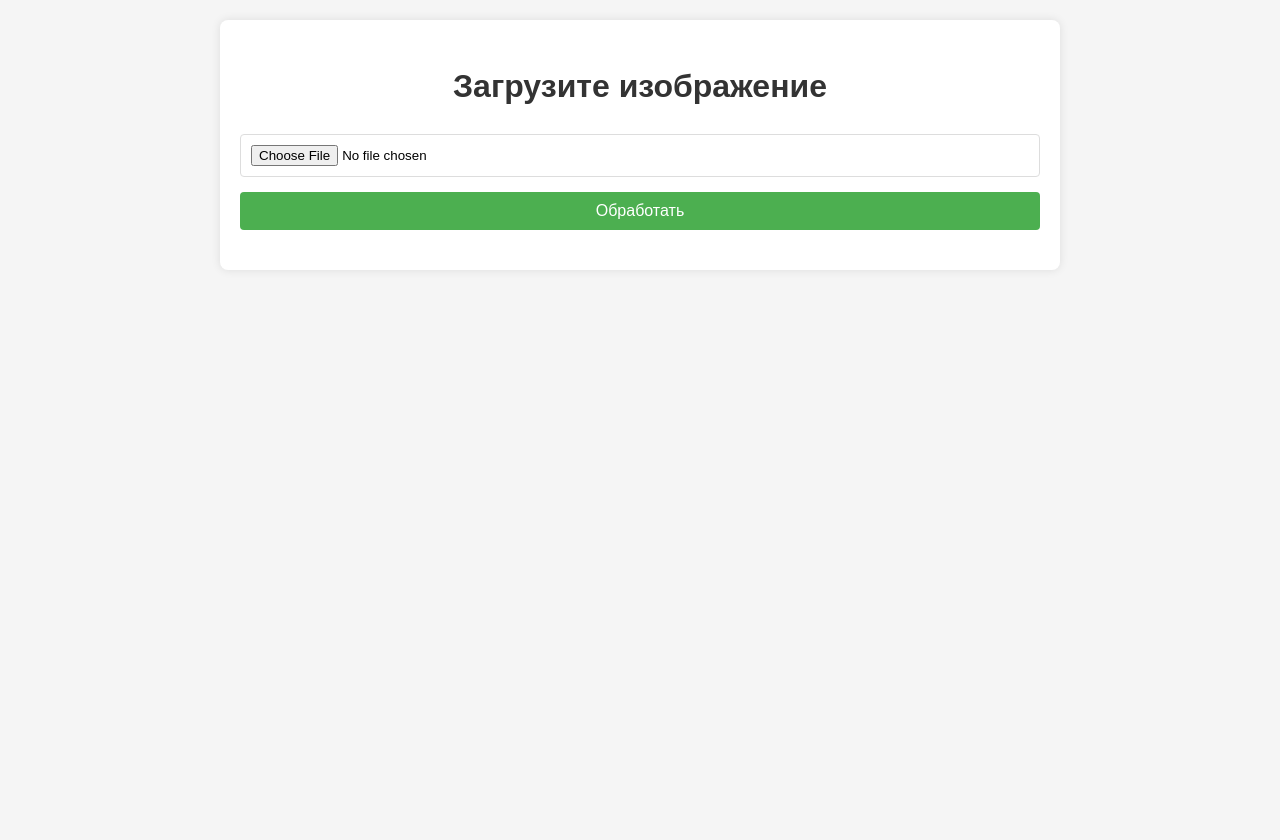
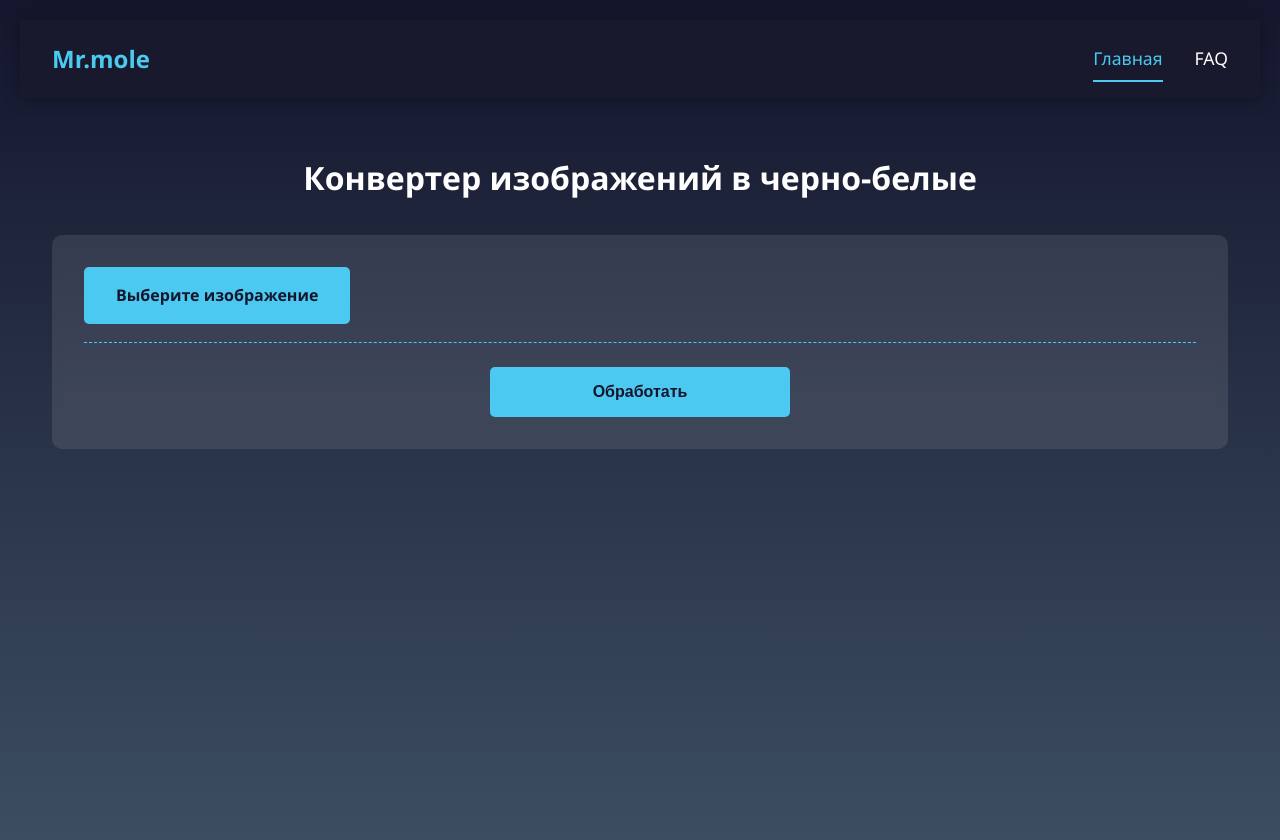
Before and after one commit to Lemerguy23/Mr.-Mole, a FastAPI app: page / in a window 1280 px wide. Before the commit the page ends 230 px from the top, so only its background shows below. Run offline with FastAPI, Linux system fonts and the light colour scheme.

Commit message:
Добавил FAQ, обновил стили и скрипты

```diff
--- a/site/main.py
+++ b/site/main.py
@@ -1,11 +1,10 @@
 from fastapi import FastAPI, Request, File, UploadFile
-from fastapi.responses import HTMLResponse
+from fastapi.responses import HTMLResponse, JSONResponse
 from fastapi.staticfiles import StaticFiles
 from mako.template import Template
 from PIL import Image
 import io
 import os
-import time
 import uuid
 
 app = FastAPI()
@@ -17,22 +16,31 @@ async def read_root(request: Request):
     template = Template(filename='templates/index.html')
     return HTMLResponse(content=template.render())
 
-@app.post("/upload", response_class=HTMLResponse)
-async def upload_image(request: Request, file: UploadFile = File(...)):
-    os.makedirs("static", exist_ok=True)
-    image_data = await file.read()
-    image = Image.open(io.BytesIO(image_data))
-    #Превращение изображения в ч/б и вывод его на странице для примера, то есть ч/б в перспективе заменится на модель
-    processed_image = image.convert("L")
-    filename = f"processed_{uuid.uuid4().hex}.png"
-    processed_image_path = f"static/{filename}"
-    processed_image.save(processed_image_path)
-    template = Template(filename='templates/index.html')
-    html_content = template.render(
-        processed_image_url=f"/{processed_image_path}"
-    )
+@app.post("/upload")
+async def upload_image(file: UploadFile = File(...)):
+    os.makedirs("static/uploads", exist_ok=True)
+    file_ext = file.filename.split('.')[-1]
+    filename = f"processed_{uuid.uuid4().hex}.{file_ext}"
+    output_path = f"static/uploads/{filename}"
+    try:
+        image = Image.open(io.BytesIO(await file.read()))
+        processed_image = image.convert("L")
+        processed_image.save(output_path)
 
-    return HTMLResponse(content=html_content)
+        return JSONResponse({
+            "status": "success",
+            "image_url": f"/static/uploads/{filename}"
+        })
+    except Exception as e:
+        return JSONResponse({
+            "status": "error",
+            "message": str(e)
+        }, status_code=500)
+
+@app.get("/faq", response_class=HTMLResponse)
+async def faq_page(request: Request):
+    template = Template(filename='templates/faq.html')
+    return HTMLResponse(content=template.render())
 
 if __name__ == "__main__":
     import uvicorn
--- /dev/null
+++ b/site/static/all_styles.css
@@ -0,0 +1,317 @@
+/* Основные стили */
+body {
+    font-family: 'Arial', sans-serif;
+    margin: 0;
+    padding: 0;
+    background: linear-gradient(135deg, #14162d 0%, #3c4d61 100%);
+    min-height: 100vh;
+    color: white;
+    line-height: 1.6;
+}
+
+/* Шапка */
+.header {
+    background-color: rgba(26, 26, 46, 0.9);
+    padding: 1rem 2rem;
+    display: flex;
+    justify-content: space-between;
+    align-items: center;
+    box-shadow: 0 2px 15px rgba(0, 0, 0, 0.3);
+    position: sticky;
+    top: 0;
+    z-index: 100;
+    backdrop-filter: blur(10px);
+}
+
+.logo {
+    font-size: 1.5rem;
+    font-weight: bold;
+    color: #4cc9f0;
+    text-decoration: none;
+}
+
+.nav-links {
+    display: flex;
+    gap: 2rem;
+}
+
+.nav-links a {
+    color: white;
+    text-decoration: none;
+    font-weight: 500;
+    font-size: 1.1rem;
+    transition: all 0.3s ease;
+    padding: 0.5rem 0;
+    position: relative;
+}
+
+.nav-links a:hover {
+    color: #4cc9f0;
+}
+
+.nav-links a.active {
+    color: #4cc9f0;
+    border-bottom: 2px solid #4cc9f0;
+}
+
+/* Основное содержимое */
+.main-content {
+    padding: 2rem;
+    max-width: 1200px;
+    margin: 0 auto;
+}
+
+h1 {
+    color: #ffffff;
+    margin-bottom: 2rem;
+    text-align: center;
+}
+
+/* Стили для формы (index.html) */
+.upload-section {
+    background: rgba(255, 255, 255, 0.1);
+    padding: 2rem;
+    border-radius: 10px;
+    margin-bottom: 2rem;
+    backdrop-filter: blur(5px);
+}
+
+.form-group {
+    margin-bottom: 1.5rem;
+}
+
+.file-label {
+    display: inline-block;
+    padding: 1rem 2rem;
+    background: #4cc9f0;
+    color: #14162d;
+    border-radius: 5px;
+    cursor: pointer;
+    transition: background 0.3s;
+    font-weight: bold;
+}
+
+.file-label:hover {
+    background: #3aa8d8;
+}
+
+.file-label input[type="file"] {
+    display: none;
+}
+
+.submit-btn {
+    background: #4cc9f0;
+    color: #14162d;
+    border: none;
+    padding: 1rem 2rem;
+    font-size: 1rem;
+    border-radius: 5px;
+    cursor: pointer;
+    transition: background 0.3s;
+    font-weight: bold;
+    display: block;
+    width: 100%;
+    max-width: 300px;
+    margin: 0 auto;
+}
+
+.submit-btn:hover {
+    background: #3aa8d8;
+}
+
+/* Стили для результатов */
+.result-section {
+    background: rgba(255, 255, 255, 0.1);
+    padding: 2rem;
+    border-radius: 10px;
+    margin-top: 2rem;
+    text-align: center;
+    backdrop-filter: blur(5px);
+}
+
+.image-container {
+    margin: 1rem 0;
+}
+
+#processedImage {
+    max-width: 100%;
+    height: auto;
+    border-radius: 5px;
+    box-shadow: 0 0 15px rgba(0, 0, 0, 0.2);
+}
+
+.download-btn {
+    display: inline-block;
+    padding: 1rem 2rem;
+    background: #4cc9f0;
+    color: #14162d;
+    text-decoration: none;
+    border-radius: 5px;
+    margin-top: 1rem;
+    font-weight: bold;
+    transition: background 0.3s;
+}
+
+.download-btn:hover {
+    background: #3aa8d8;
+}
+
+.error-message {
+    color: #ff6b6b;
+    background: rgba(255, 107, 107, 0.1);
+    padding: 1rem;
+    border-radius: 5px;
+    margin-top: 1rem;
+    text-align: center;
+}
+
+/* Стили для FAQ (faq.html) */
+.faq-section {
+    margin-top: 2rem;
+}
+
+.faq-item {
+    background: rgba(255, 255, 255, 0.1);
+    padding: 1.5rem;
+    border-radius: 10px;
+    margin-bottom: 1.5rem;
+    backdrop-filter: blur(5px);
+}
+
+.faq-question {
+    color: #4cc9f0;
+    margin-top: 0;
+}
+
+.faq-answer {
+    margin-bottom: 0;
+}
+
+/* Адаптивность */
+@media (max-width: 768px) {
+    .header {
+        flex-direction: column;
+        padding: 1rem;
+    }
+
+    .nav-links {
+        margin-top: 1rem;
+        gap: 1rem;
+    }
+
+    .main-content {
+        padding: 1rem;
+    }
+
+    .upload-section, .result-section {
+        padding: 1.5rem;
+    }
+}
+
+.hidden {
+    display: none;
+}
+
+.file-name-display {
+    margin-top: 0.5rem;
+    color: #4cc9f0;
+    font-size: 0.9rem;
+    padding: 0.3rem 0;
+    border-bottom: 1px dashed #4cc9f0;
+}
+
+.file-label span {
+    pointer-events: none;
+}
+
+body {
+    margin: 0;
+    padding: 0;
+    font-family: 'Segoe UI', Tahoma, Geneva, Verdana, sans-serif;
+    background: linear-gradient(to bottom, #14162d, #3c4d61);
+    min-height: 100vh;
+    color: white;
+    padding: 20px;
+}
+
+.faq-container {
+    max-width: 800px;
+    margin: 0 auto;
+}
+
+.faq-container h1 {
+    text-align: center;
+    margin-bottom: 30px;
+    color: #fff;
+}
+
+.faq-item {
+    background-color: #283852;
+    border-radius: 15px;
+    margin-bottom: 15px;
+    overflow: hidden;
+    box-shadow: 0 4px 8px rgba(0, 0, 0, 0.2);
+    transition: all 0.3s ease;
+}
+
+.faq-question {
+    padding: 20px;
+    cursor: pointer;
+    font-weight: bold;
+    font-size: 18px;
+    position: relative;
+    transition: all 0.3s ease;
+}
+
+.faq-question:hover {
+    background-color: #324a6b;
+}
+
+.faq-question::after {
+    content: '+';
+    position: absolute;
+    right: 20px;
+    font-size: 24px;
+    transition: transform 0.3s ease;
+}
+
+.faq-item.active .faq-question::after {
+    content: '-';
+}
+
+.faq-answer {
+    max-height: 0;
+    overflow: hidden;
+    transition: max-height 0.3s ease;
+    padding: 0 20px;
+    background-color: #324a6b;
+    border-radius: 0 0 15px 15px;
+}
+
+.faq-item.active .faq-answer {
+    max-height: 300px;
+    padding: 20px;
+}
+
+.faq-answer p {
+    margin: 0;
+    line-height: 1.6;
+}
+
+.faq-question::after {
+    transition: transform 0.3s ease, color 0.3s ease;
+}
+
+.faq-item.active .faq-question::after {
+    color: #4cc9f0;
+}
+
+@media (max-width: 768px) {
+    .faq-question {
+        padding: 1rem;
+    }
+
+    .faq-item.active .faq-answer {
+        padding: 1rem;
+    }
+}
--- /dev/null
+++ b/site/static/nav.js
@@ -0,0 +1,13 @@
+document.addEventListener('DOMContentLoaded', function() {
+    const currentPath = window.location.pathname;
+
+    document.querySelectorAll('.nav-links a').forEach(link => {
+        link.classList.remove('active');
+    });
+
+    if (currentPath === '/faq') {
+        document.getElementById('faq-link').classList.add('active');
+    } else {
+        document.getElementById('home-link').classList.add('active');
+    }
+});
--- /dev/null
+++ b/site/static/script.js
@@ -0,0 +1,72 @@
+document.addEventListener('DOMContentLoaded', () => {
+    // Основные элементы
+    const form = document.getElementById('uploadForm');
+    const fileInput = document.getElementById('fileInput');
+    const resultContainer = document.getElementById('resultContainer');
+    const processedImage = document.getElementById('processedImage');
+    const downloadBtn = document.getElementById('downloadBtn');
+    const errorContainer = document.getElementById('errorContainer');
+    const fileInfo = document.createElement('div'); // Блок для информации о файле
+
+    // Добавляем блок информации в форму
+    fileInfo.className = 'file-info';
+    fileInput.parentNode.insertBefore(fileInfo, fileInput.nextSibling);
+
+    // Обработчик выбора файла
+    fileInput.addEventListener('change', () => {
+        if (fileInput.files.length > 0) {
+            const file = fileInput.files[0];
+            const fileSizeMB = (file.size / (1024 * 1024)).toFixed(2);
+            fileInfo.textContent = `Выбран файл: ${file.name} (${fileSizeMB} MB)`;
+
+            // Проверка размера (максимум 10MB)
+            if (file.size > 10 * 1024 * 1024) {
+                fileInfo.textContent = 'Файл слишком большой (макс. 10MB)';
+                fileInput.value = '';
+            }
+        } else {
+            fileInfo.textContent = '';
+        }
+    });
+
+    // Обработчик отправки формы
+    form.addEventListener('submit', async (e) => {
+        e.preventDefault();
+
+        if (!fileInput.files.length) {
+            errorContainer.textContent = 'Пожалуйста, выберите файл';
+            errorContainer.style.display = 'block';
+            return;
+        }
+
+        // Сброс состояния
+        errorContainer.style.display = 'none';
+        resultContainer.style.display = 'none';
+
+        try {
+            const formData = new FormData();
+            formData.append('file', fileInput.files[0]);
+
+            const response = await fetch('/upload', {
+                method: 'POST',
+                body: formData
+            });
+
+            const data = await response.json();
+
+            if (response.ok) {
+                processedImage.src = data.image_url;
+                downloadBtn.href = data.image_url;
+                resultContainer.style.display = 'block';
+                fileInfo.textContent = ''; // Очищаем информацию о файле
+            } else {
+                errorContainer.textContent = data.message || 'Ошибка при обработке';
+                errorContainer.style.display = 'block';
+            }
+        } catch (error) {
+            errorContainer.textContent = 'Ошибка соединения';
+            errorContainer.style.display = 'block';
+            console.error('Error:', error);
+        }
+    });
+});
--- a/site/static/styles.css
+++ /dev/null
@@ -1,61 +0,0 @@
-body {
-    font-family: 'Arial', sans-serif;
-    line-height: 1.6;
-    margin: 0;
-    padding: 20px;
-    background-color: #f5f5f5;
-}
-
-.container {
-    max-width: 800px;
-    margin: 0 auto;
-    padding: 20px;
-    background: white;
-    border-radius: 8px;
-    box-shadow: 0 0 10px rgba(0,0,0,0.1);
-}
-
-h1 {
-    color: #333;
-    text-align: center;
-}
-
-form {
-    display: flex;
-    flex-direction: column;
-    gap: 15px;
-    margin: 20px 0;
-}
-
-input[type="file"] {
-    padding: 10px;
-    border: 1px solid #ddd;
-    border-radius: 4px;
-}
-
-button {
-    padding: 10px 15px;
-    background-color: #4CAF50;
-    color: white;
-    border: none;
-    border-radius: 4px;
-    cursor: pointer;
-    font-size: 16px;
-}
-
-button:hover {
-    background-color: #45a049;
-}
-
-.result {
-    margin-top: 30px;
-    text-align: center;
-}
-
-.result img {
-    max-width: 100%;
-    height: auto;
-    border: 1px solid #ddd;
-    border-radius: 4px;
-    margin-top: 10px;
-}
--- a/site/templates/index.html
+++ b/site/templates/index.html
@@ -3,24 +3,45 @@
 <head>
     <meta charset="UTF-8">
     <meta name="viewport" content="width=device-width, initial-scale=1.0">
-    <title>Обработка изображений</title>
-    <link rel="stylesheet" href="/static/styles.css">
+    <title>Image Processor - Главная</title>
+    <link rel="stylesheet" href="/static/all_styles.css">
 </head>
 <body>
-    <div class="container">
-        <h1>Загрузите изображение</h1>
+    <header class="header">
+        <div class="logo">Mr.mole</div>
+        <nav class="nav-links">
+            <a href="/" id="home-link">Главная</a>
+            <a href="/faq" id="faq-link">FAQ</a>
+        </nav>
+    </header>
+    <main class="main-content">
+        <h1>Конвертер изображений в черно-белые</h1>
 
-        <form action="/upload" method="post" enctype="multipart/form-data">
-            <input type="file" name="file" accept="image/*" required>
-            <button type="submit">Обработать</button>
-        </form>
+        <section class="upload-section">
+            <form id="uploadForm" enctype="multipart/form-data">
+                <div class="form-group">
+                    <label for="fileInput" class="file-label">
+                        <span>Выберите изображение</span>
+                        <input type="file" id="fileInput" name="file" accept="image/*" required>
+                    </label>
+                    <div id="fileNameDisplay" class="file-name-display"></div>
+                </div>
+                <button type="submit" class="submit-btn">Обработать</button>
+            </form>
+        </section>
 
-        % if processed_image_url:
-        <div class="result">
-            <h2>Результат обработки:</h2>
-            <img src="${processed_image_url}" alt="Обработанное изображение">
-        </div>
-        % endif
-    </div>
+        <section id="resultContainer" class="hidden result-section">
+            <h2>Результат обработки</h2>
+            <div class="image-container">
+                <img id="processedImage" src="" alt="Обработанное изображение">
+            </div>
+            <a id="downloadBtn" href="#" download class="download-btn">Скачать изображение</a>
+        </section>
+
+        <div id="errorContainer" class="error-message hidden"></div>
+    </main>
+
+    <script src="/static/script.js"></script>
+    <script src="/static/nav.js"></script>
 </body>
 </html>
```
Also changed, not shown: site/static/faq.css (added, +91 -0 lines), site/static/faq.js (added, +19 -0 lines), site/templates/faq.html (added, +54 -0 lines).
